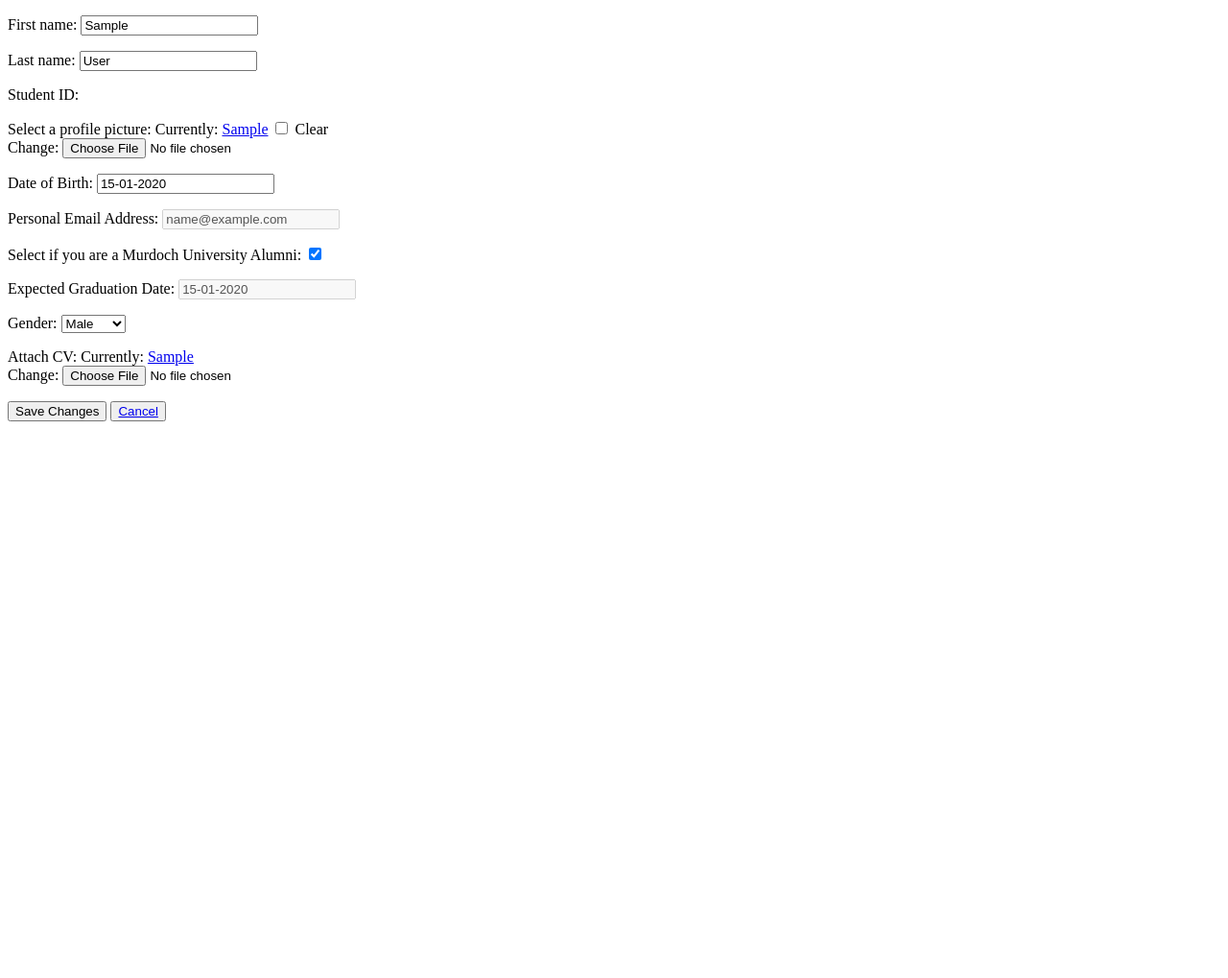
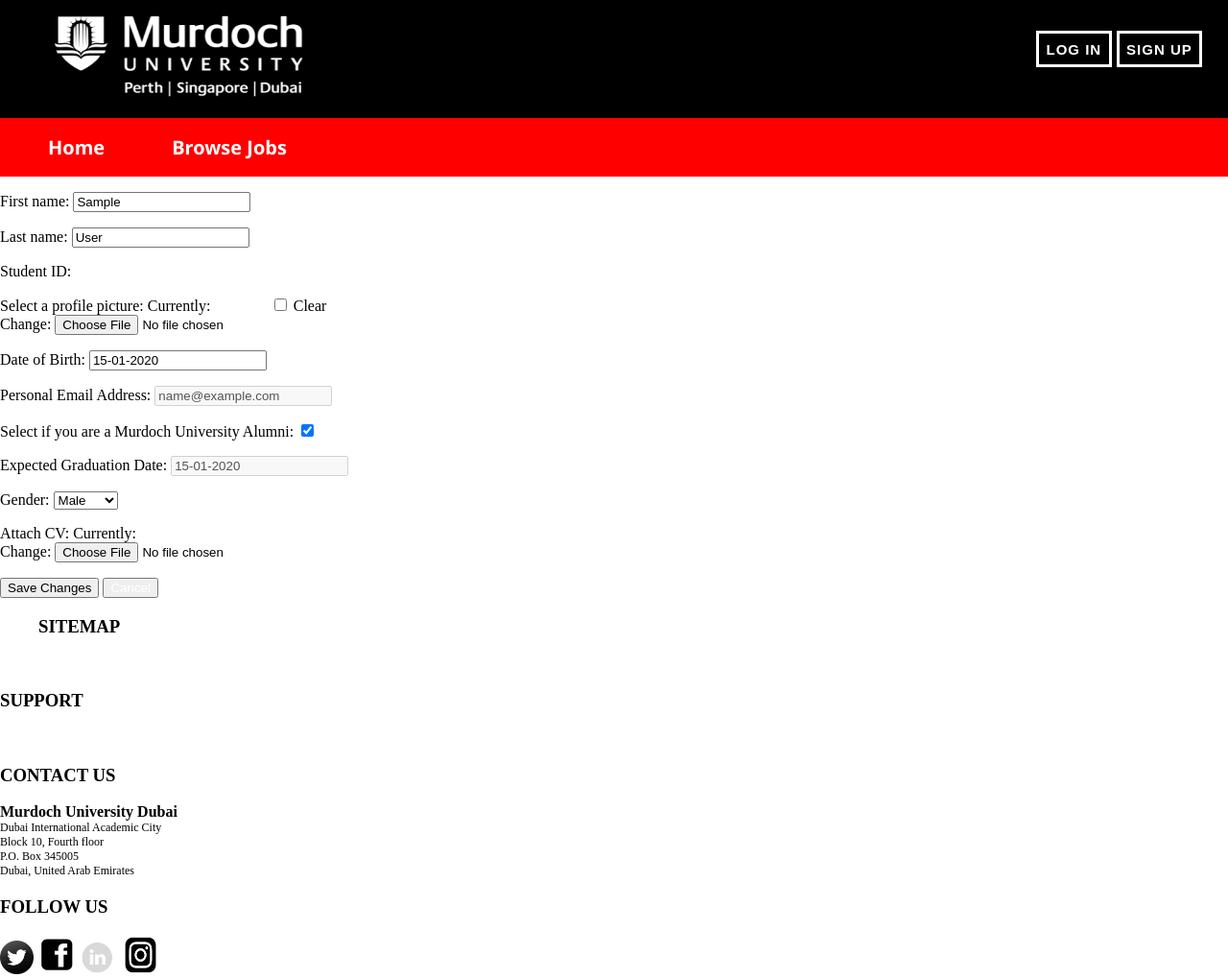
Before and after one commit to roan-varghese/DjangoUnlimited, a Django app: page /student/edit_student_profile in a window 1280 px wide. Shown: the whole page at 96% size. Before the commit the page ends 439 px from the top, so only its background shows below. Run offline with Django 3.2, Linux system fonts and the light colour scheme; a user stored in the database is signed in; tables that the repository leaves empty hold one stand-in row (values such as "Sample post").

Commit message:
Try changing the footer

```diff
--- a/DjangoUnlimited/Templates/edit_student_profile.html
+++ b/DjangoUnlimited/Templates/edit_student_profile.html
@@ -1,3 +1,9 @@
+{% load staticfiles %}
+<!-- Stylesheet -->
+{% block css %}
+    <link rel="stylesheet" rel = "text/css" href="{% static 'css/Stylesheet.css' %}"/>
+{% endblock css %}
+
 <!DOCTYPE html>
 <html lang="en">
 <head>
@@ -5,6 +11,24 @@
     <meta http-equiv="X-UA-Compatible" content="IE=edge">
     <meta name="viewport" content="width=device-width, initial-scale=1">
     <title>Edit Profile</title>
+<header>
+        <nav>
+            <section class= "nav-container">
+                <div class = "logo"><img src="{% static 'images/murdochlogo.png' %}" alt = "Murdoch University Logo" height="85.0em" width="260.0em"></div>
+                <aside class="menu">
+                    <div class="menu-content">
+                        <a href="accounts/login"><i class="userlogin"></i>LOG IN</a>
+                        <a href="register"><i class="useradd "></i>SIGN UP</a>
+                    </div>
+                </aside>
+            </section>
+        </nav>
+
+        <div class="bottomnav">
+            <a class="active" href="#home"> <b>Home</b></a>
+            <a href = "browse_jobs.html"> <b>Browse Jobs</b></a>
+        </div>
+    </header>
 
     <script language="JavaScript">
         function disable_fields(status)
@@ -29,6 +53,7 @@
 
 </head>
 <body onload="disable_fields(document.getElementById('id_alumni_status').checked)">
+    <div class = "Student_Form">
     <form method="post" enctype="multipart/form-data" action="edit_student_profile">
         {% csrf_token %}
         {{ user_form.as_p }}
@@ -37,10 +62,66 @@
         <button type="submit">Save Changes</button>
         <button type="button"><a href="view_student_profile">Cancel</a></button>
     </form>
+    </div>
     <div>
         {% for message in messages %}
             <h3> {{message}} </h3>
         {% endfor %}
     </div>
+    <!--This is the begining of the footer!-->
+    <!--footer>
+        <div class = "main">
+
+            <!-- This is the 1st column of the footer!>
+            <div class = "about">
+                <ul><h3>ABOUT US</h3>
+                    <a href = "https://www.murdochuniversitydubai.com/faq"> <li>FAQ</li> </a>
+                    <a href = "https://murdochdubaicareerportal.com/page/anti-scam"> <li>Anti-Scam</li> </a>
+                    <a href = ""><li>Terms</li> </a>
+                    <a href = "https://www.murdochuniversitydubai.com/university-privacy-policy"><li>Privacy</li> </a>
+                </ul>
+            </div>
+
+            <!-- This is the 2nd column of the footer !-->
+            <div class = "sitemap">
+                <ul>
+                    <h3>SITEMAP</h3>
+                    <a href = "sitemap.html"><li> Sitemap </li> </a>
+                </ul>
+            </div>
+
+            <!-- This is the 3rd column of the footer !-->
+            <div class = "helpDesk">
+                <h3> SUPPORT </h3>
+                <a href = "my_helpdesk_request.html"> Help Desk</a>
+
+            </div>
+
+            <!-- This is the 4th column of the footer !-->
+            <div class = "contact">
+                <h3> CONTACT US </h3>
+                <p class="para1">
+                    <b>Murdoch University Dubai</b>
+                    <br>
+                </p>
+                <p class="para2">
+                    Dubai International Academic City <br>
+                    Block 10, Fourth floor <br>
+                    P.O. Box 345005 <br>
+                    Dubai, United Arab Emirates
+                </p>
+
+            </div>
+
+            <!-- This is the 5th column of the footer !-->
+            <div class = "follow">
+                <h3> FOLLOW US </h3>
+                <a href= "https://twitter.com/MurdochUniDubai?ref_src=twsrc%5Egoogle%7Ctwcamp%5Eserp%7Ctwgr%5Eauthor"> <img src = "{% static 'images/twitter.png' %}" alt = "Twitter Icon" height="35.0em" width="35.0em"> </a>
+                <a href= "https://www.facebook.com/murdochdubai/"><img src= "{% static 'images/facebook.png' %}" alt = "Facebook Icon" height="40.0em" width="40.0em"> </a>
+                <a href= "https://www.linkedin.com/school/murdoch-university-dxb/"><img src = "{% static 'images/linkedin.png' %}" alt = "LinkedIn Icon" height="35.0em" width="35.0em"></a>
+                <a href = "https://www.instagram.com/murdochdubai/?hl=en"><img src = "{% static 'images/insta.png' %}" alt = "Instagram Icon" height="40.0em" width="47.0em"></a>
+            </div>
+        </div>
+    </footer>
 </body>
 </html>
--- a/DjangoUnlimited/static/css/Stylesheet.css
+++ b/DjangoUnlimited/static/css/Stylesheet.css
@@ -97,7 +97,7 @@ footer{
     bottom: 0;
     left:0;
     width: 100%;
-    position: fixed;
+    position: static;
     margin: auto;
 }
 
```
